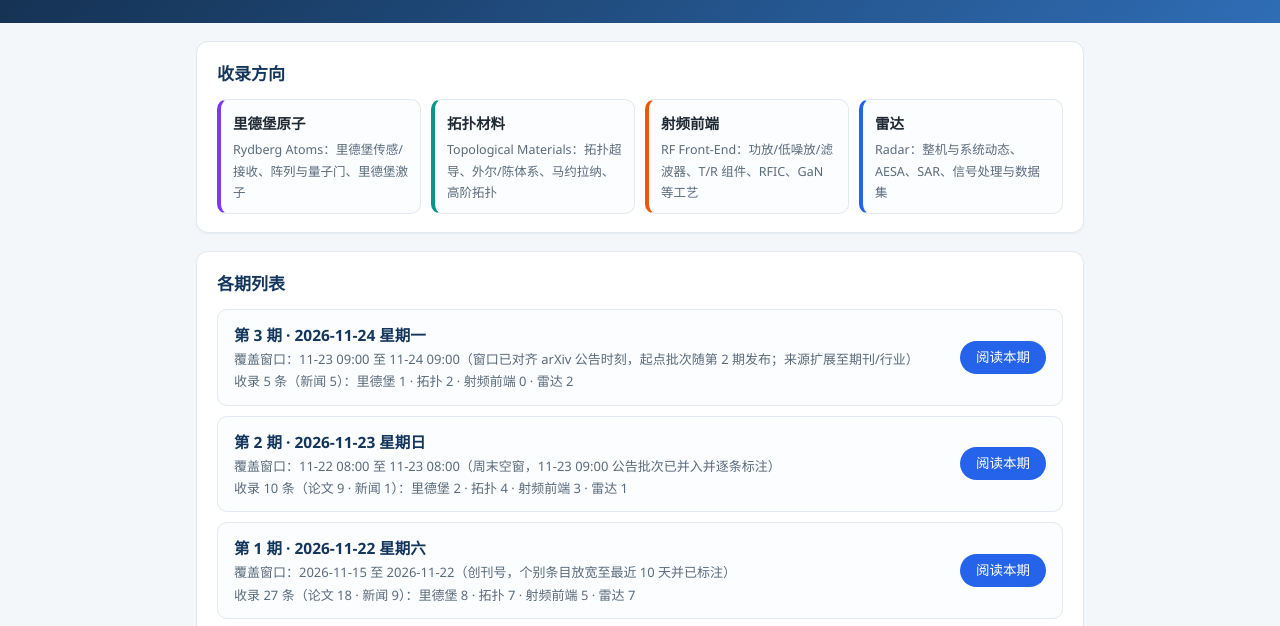
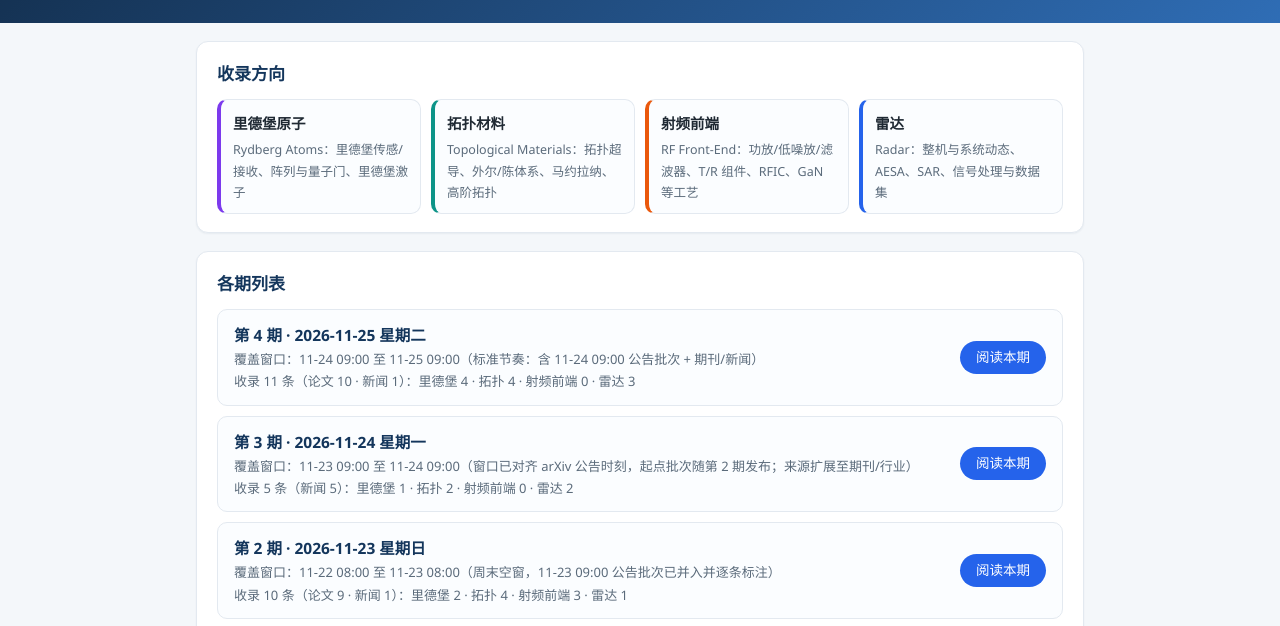
Before and after one commit to ShanyangDiye/frontier-briefing, a plain HTML site: page index.html in a window 1280 px wide. Shown: the part 141-767 px from the top of the page. Drawn offline with Linux system fonts and the light colour scheme.

Commit message:
update index.html

```diff
--- a/index.html
+++ b/index.html
@@ -56,6 +56,14 @@ footer{max-width:920px;margin:0 auto;padding:0 16px 40px;color:var(--muted);font
     <h2>各期列表</h2>
     <div class="issue">
       <div>
+        <div class="no">第 4 期 · 2026-11-25 星期二</div>
+        <div class="date">覆盖窗口：11-24 09:00 至 11-25 09:00（标准节奏：含 11-24 09:00 公告批次 + 期刊/新闻）</div>
+        <div class="stat">收录 11 条（论文 10 · 新闻 1）：里德堡 4 · 拓扑 4 · 射频前端 0 · 雷达 3</div>
+      </div>
+      <a class="read" href="2026-11-25.html">阅读本期</a>
+    </div>
+    <div class="issue">
+      <div>
         <div class="no">第 3 期 · 2026-11-24 星期一</div>
         <div class="date">覆盖窗口：11-23 09:00 至 11-24 09:00（窗口已对齐 arXiv 公告时刻，起点批次随第 2 期发布；来源扩展至期刊/行业）</div>
         <div class="stat">收录 5 条（新闻 5）：里德堡 1 · 拓扑 2 · 射频前端 0 · 雷达 2</div>
```
